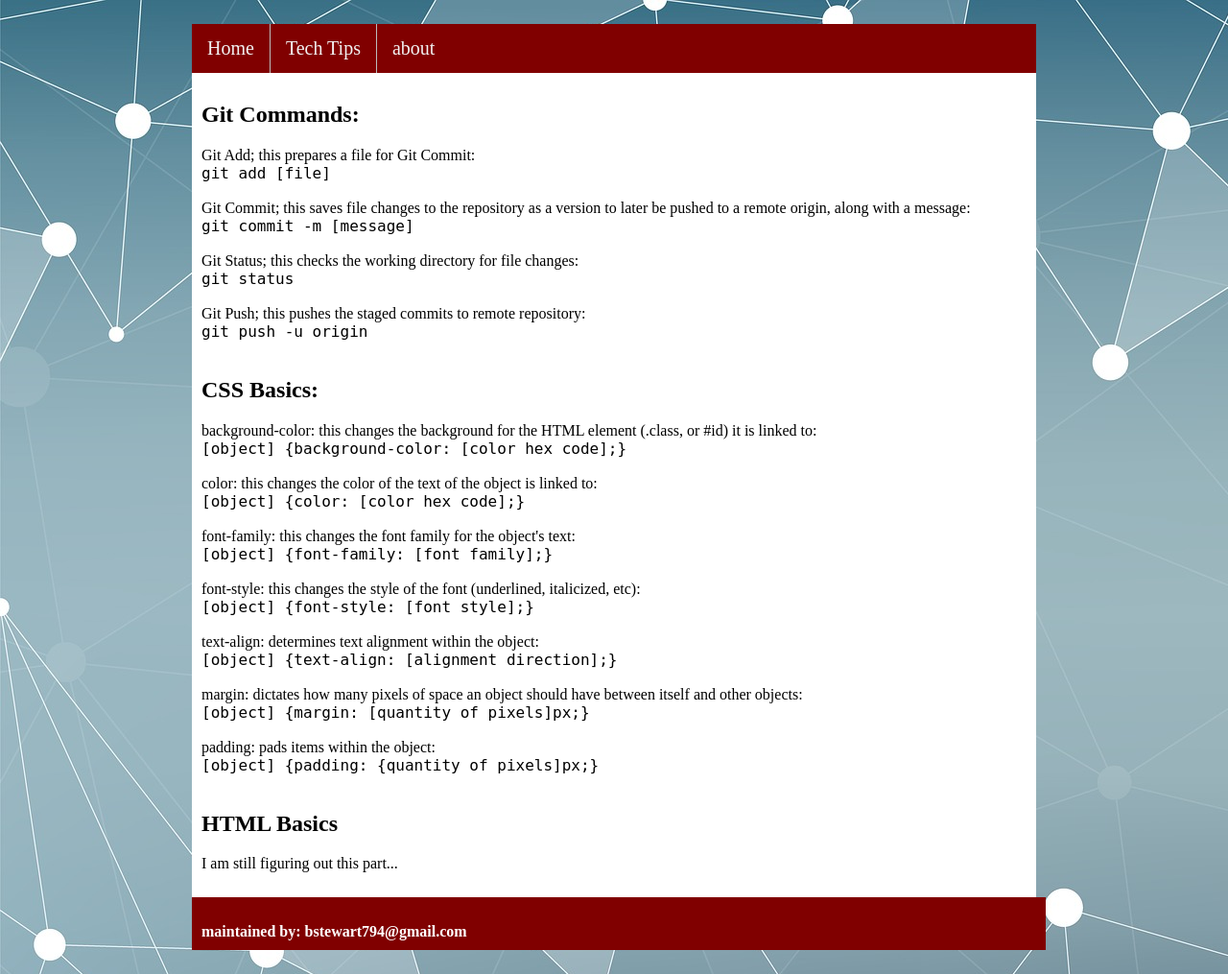
After one commit to bstew794/cs2610-Stewart-Braeden-assn2, a Django app: page /blog/tech_tips/ in a window 1280 px wide. The commit adds this page. Shown: the whole page at 96% size. Run offline with Django 3.2, Linux system fonts and the light colour scheme.

Commit message:
Added tech_tips and about_me pages

```diff
--- a/mysite/blog/templates/blog/index.html
+++ b/mysite/blog/templates/blog/index.html
@@ -45,6 +45,5 @@
 <footer>
     <h4>maintained by: bstewart794@gmail.com</h4>
 </footer>
-
 </body>
 </html>
--- /dev/null
+++ b/mysite/blog/templates/blog/tips.html
@@ -0,0 +1,56 @@
+<!DOCTYPE html>
+<html lang="en">
+<head>
+    <meta charset="UTF-8">
+    <title>Tech Tips</title>
+
+    {% load static %}
+    <link rel="stylesheet" type="text/css" href="{% static 'blog/style.css' %}">
+</head>
+<body>
+<nav>
+    <a href="../">Home</a>
+    <a href="">Tech Tips</a>
+    <a href="../about_me">about</a>
+</nav>
+
+<div id="techTips">
+    <h2>Git Commands:</h2>
+    <p>
+        Git Add; this prepares a file for Git Commit:<br> <code>git add [file]</code><br><br>
+        Git Commit; this saves file changes to the repository as a version to later be pushed to a remote origin,
+        along with a message:<br>
+        <code>git commit -m [message] </code><br><br>
+        Git Status; this checks the working directory for file changes:<br>
+        <code>git status</code><br><br>
+        Git Push; this pushes the staged commits to remote repository:<br>
+        <code>git push -u origin</code><br><br>
+    </p>
+    <h2>CSS Basics:</h2>
+    <p>
+        background-color: this changes the background for the HTML element (.class, or #id) it is linked to:<br>
+        <code>[object] {background-color: [color hex code];}</code><br><br>
+        color: this changes the color of the text of the object is linked to:<br>
+        <code>[object] {color: [color hex code];}</code><br><br>
+        font-family: this changes the font family for the object's text:<br>
+        <code>[object] {font-family: [font family];}</code><br><br>
+        font-style: this changes the style of the font (underlined, italicized, etc):<br>
+        <code>[object] {font-style: [font style];}</code><br><br>
+        text-align: determines text alignment within the object:<br>
+        <code>[object] {text-align: [alignment direction];}</code><br><br>
+        margin: dictates how many pixels of space an object should have between itself and other objects:<br>
+        <code>[object] {margin: [quantity of pixels]px;}</code><br><br>
+        padding: pads items within the object:<br>
+        <code>[object] {padding: {quantity of pixels]px;}</code><br><br>
+    </p>
+    <h2>HTML Basics</h2>
+    <p>
+        I am still figuring out this part...
+    </p>
+</div>
+
+<footer>
+    <h4>maintained by: bstewart794@gmail.com</h4>
+</footer>
+</body>
+</html>
--- a/mysite/blog/urls.py
+++ b/mysite/blog/urls.py
@@ -6,4 +6,6 @@ urlpatterns = [
     path('', views.index, name='index'),
     path('archive/', views.archive, name='archive'),
     path('<int:blog_id>/', views.entry, name='entry'),
+    path('about_me/', views.about_me, name='about me'),
+    path('tech_tips/', views.tech_tips, name='tech tips'),
 ]
--- a/mysite/blog/views.py
+++ b/mysite/blog/views.py
@@ -16,3 +16,11 @@ def archive(request):
 def entry(request, blog_id):
     blog = get_object_or_404(Blog, pk=blog_id)
     return render(request, 'blog/entry.html', {'blog': blog})
+
+
+def about_me(request):
+    return render(request, 'blog/about.html')
+
+
+def tech_tips(request):
+    return render(request, 'blog/tips.html')
```
Also changed, not shown: mysite/blog/templates/blog/about.html (added, +42 -0 lines).
